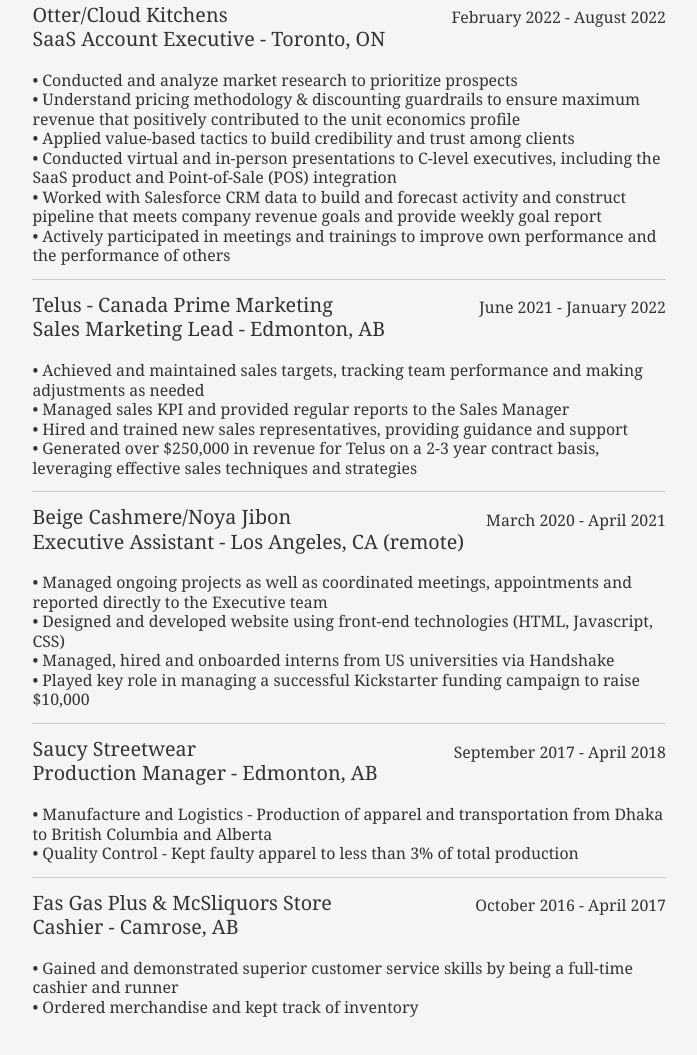
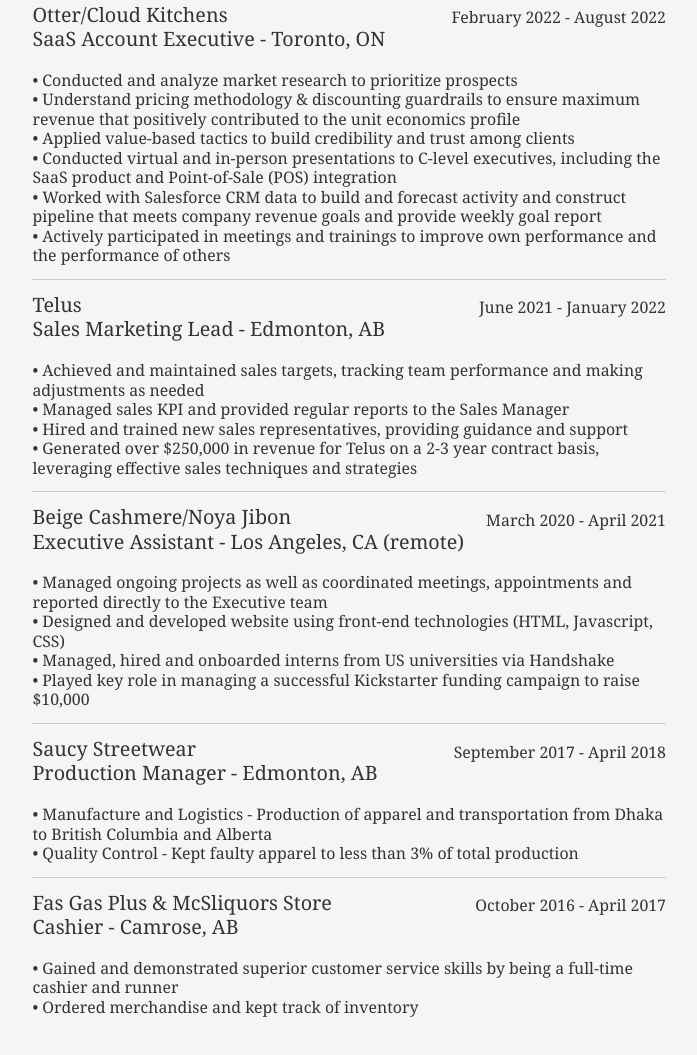
Before and after one commit to grittins/Resume, a plain HTML site: page index.html in a window 1280 px wide. Shown: the part 4015-5070 px from the top of the page, without its empty margins (369-1066 px from the left). Drawn offline with Linux system fonts and the light colour scheme.

Commit message:
update resume

```diff
--- a/index.html
+++ b/index.html
@@ -242,7 +242,7 @@
 							</div>
 
 							<div class="job">
-								<h2>Telus - Canada Prime Marketing</h2>
+								<h2>Telus</h2>
 								<h2>Sales Marketing Lead - Edmonton, AB</h2>
 								<h4>June 2021 - January 2022</h4>
 								<h3><br>• Achieved and maintained sales targets, tracking team performance and making adjustments as needed<br>
```
